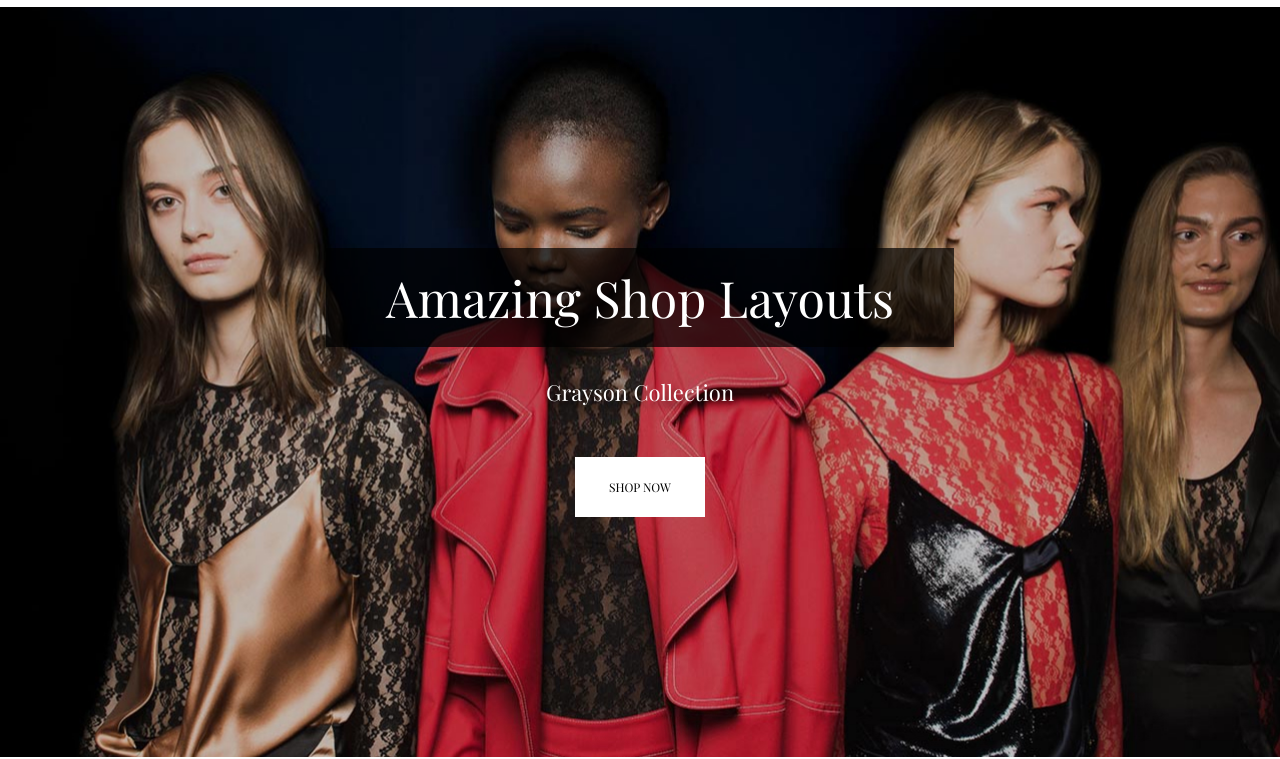
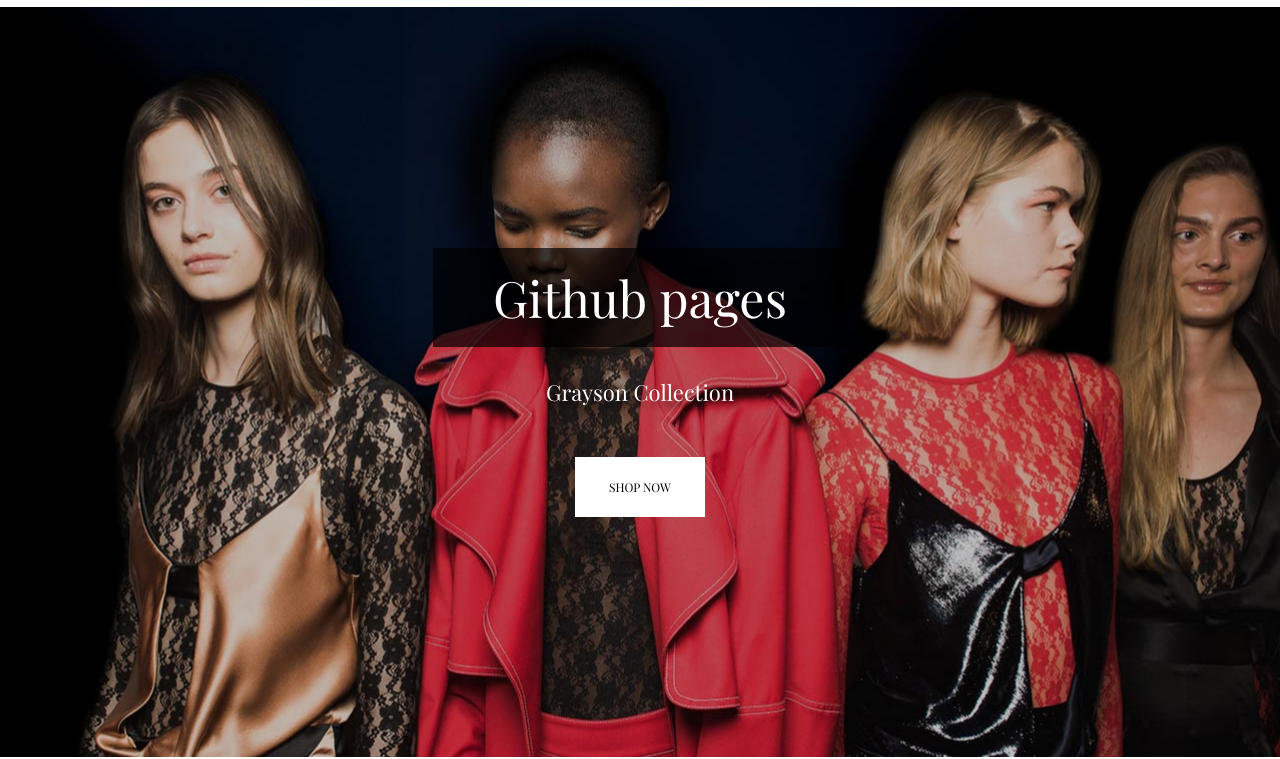
Before and after one commit to morozov-razrab/grayson, a plain HTML site: page index.html in a window 1280 px wide. Shown: the part 78-837 px from the top of the page. Drawn offline with Linux system fonts and the light colour scheme.

Commit message:
grayson-update

```diff
--- a/index.html
+++ b/index.html
@@ -44,7 +44,7 @@
             </div>
         </nav>
         <div class="header__content">
-            <h1 class="header__content-title">Amazing Shop Layouts</h1>
+            <h1 class="header__content-title">Github pages</h1>
             <p class="header__content-text">Grayson Collection</p>
             <a href="#" class="header__content-link">SHOP NOW</a>
         </div>
```
